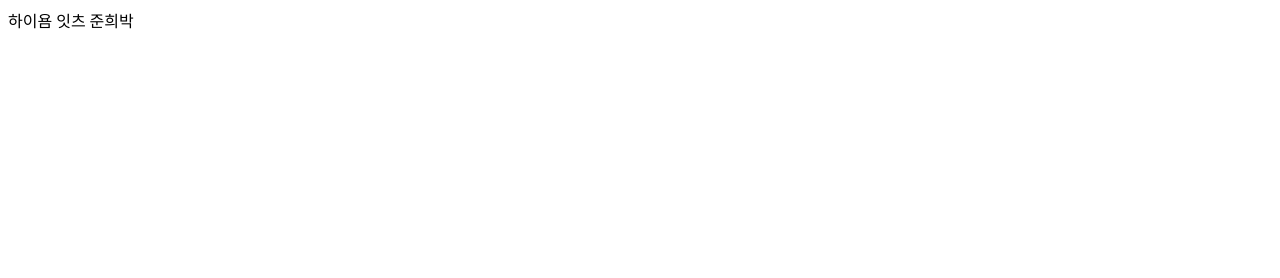
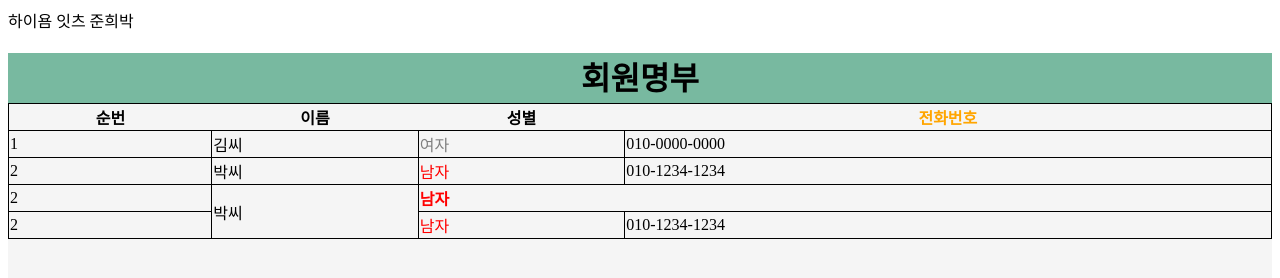
Before and after one commit to pjhee/web2, a plain HTML site: page metatag.html in a window 1280 px wide. Drawn offline with Linux system fonts and the light colour scheme.

Commit message:
180828_css

```diff
--- a/metatag.html
+++ b/metatag.html
@@ -40,8 +40,95 @@
   <!--facebook 끝-->
 </head>
 <body>
+    <!-- div는 기본적으로 일정양의 면을 잡고있다. -->
+    <!-- span은 고무줄이라고 생각하면 쉽다. 애초에 면을 차지하지않고 사용하는대로 늘어난다.-->
+
+    <!-- css규칙은 속성이름:속성값의 규칙으로 사용한다.
+    <태그 style="속성이름:값; 속성이름:값;"> -> inline 방식 -->
+
+    <!-- style속성 태그
+        table {
+            border:1px;
+            color:black;
+            } -->
+    <!--
+    div.header => 태그네임.클래스네임
+    tagname >>> class >>> id
+    tagname => tagname
+    class => .classname
+    id => #id 아이디는 겹치지않게 한개만 가능
+    -->
+    <style>
+          table{
+            width:100%;
+            border:1px solid black;
+            border-collapse: collapse;
+          }
+          td{
+            border:1px solid black;
+          }
+          div.header{
+            width: 100%;
+            height: 50px;
+            background-color: rgb(120,185,160);
+            text-align: center;
+          }
+          div.content{
+            width: 100%;
+            height: 500px;
+            background-color: rgb(245,245,245);
+            text-align: center;
+          }
+          .women {
+            color: grey;
+          }
+          .men {
+            color: red;
+          }
+          #phone {
+            color: orange;
+          }
+          #highlight-men-3 {
+            font-weight: bold;
+          }
+    </style>
   <p>
     하이욤 잇츠 준희박
   </p>
+  <div class="header">
+    <h1>회원명부</h1>
+  </div>
+  <div class="content">
+    <table>
+      <tr>
+          <th>순번</th>
+          <th>이름</th>
+          <th>성별</th>
+          <th id="phone">전화번호</th>
+      </tr>
+      <tr><!--table row-->
+          <td>1</td>
+          <td>김씨</td>
+          <td class="women">여자</td>
+          <td>010-0000-0000</td>
+      </tr>
+      <tr><!--table row-->
+          <td>2</td>
+          <td>박씨</td>
+          <td class="men">남자</td>
+          <td>010-1234-1234</td>
+      </tr>
+      <tr><!--table row-->
+          <td>2</td>
+          <td rowspan="2">박씨</td>
+          <td id="highlight-men-3" colspan="2" class="men">남자</td>
+      </tr>
+      <tr><!--table row-->
+          <td>2</td>
+          <td class="men">남자</td>
+          <td>010-1234-1234</td>
+      </tr>
+    </table>
+  </div>
 </body>
 </HTML>
```
